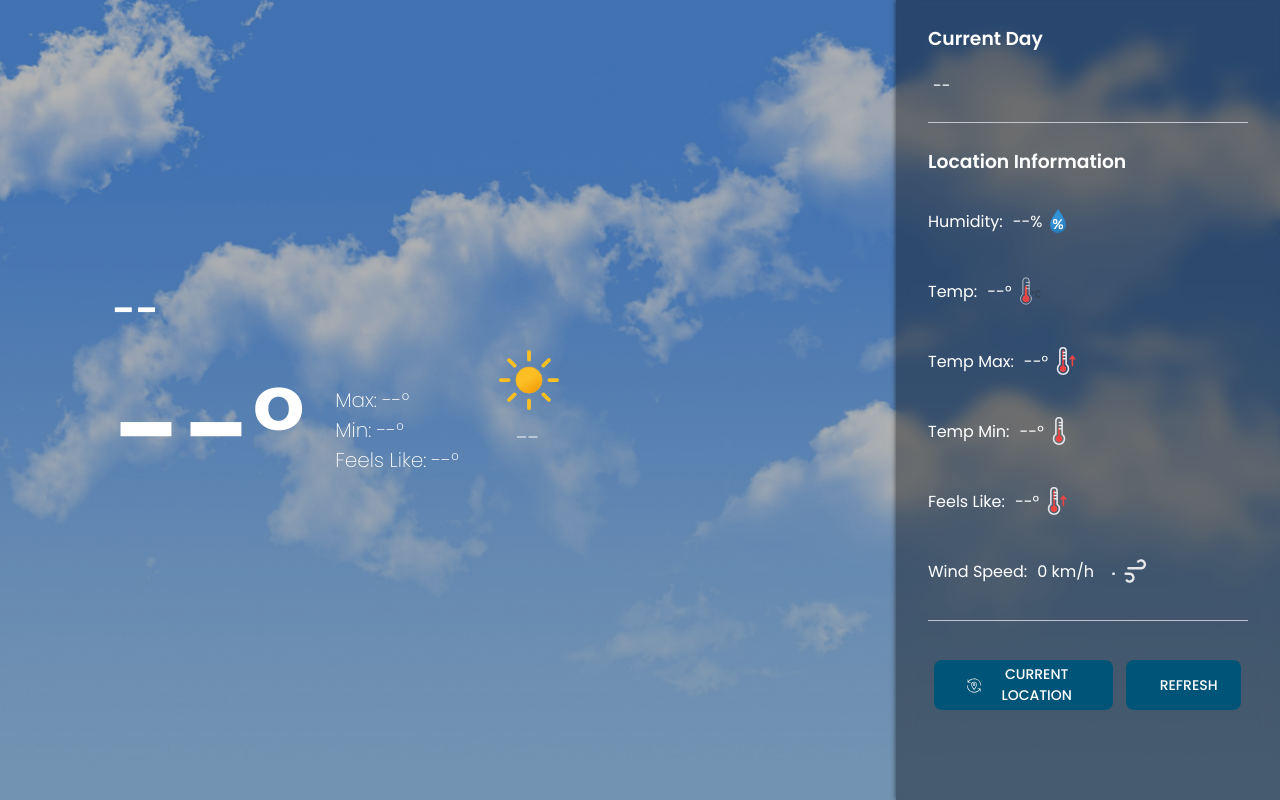
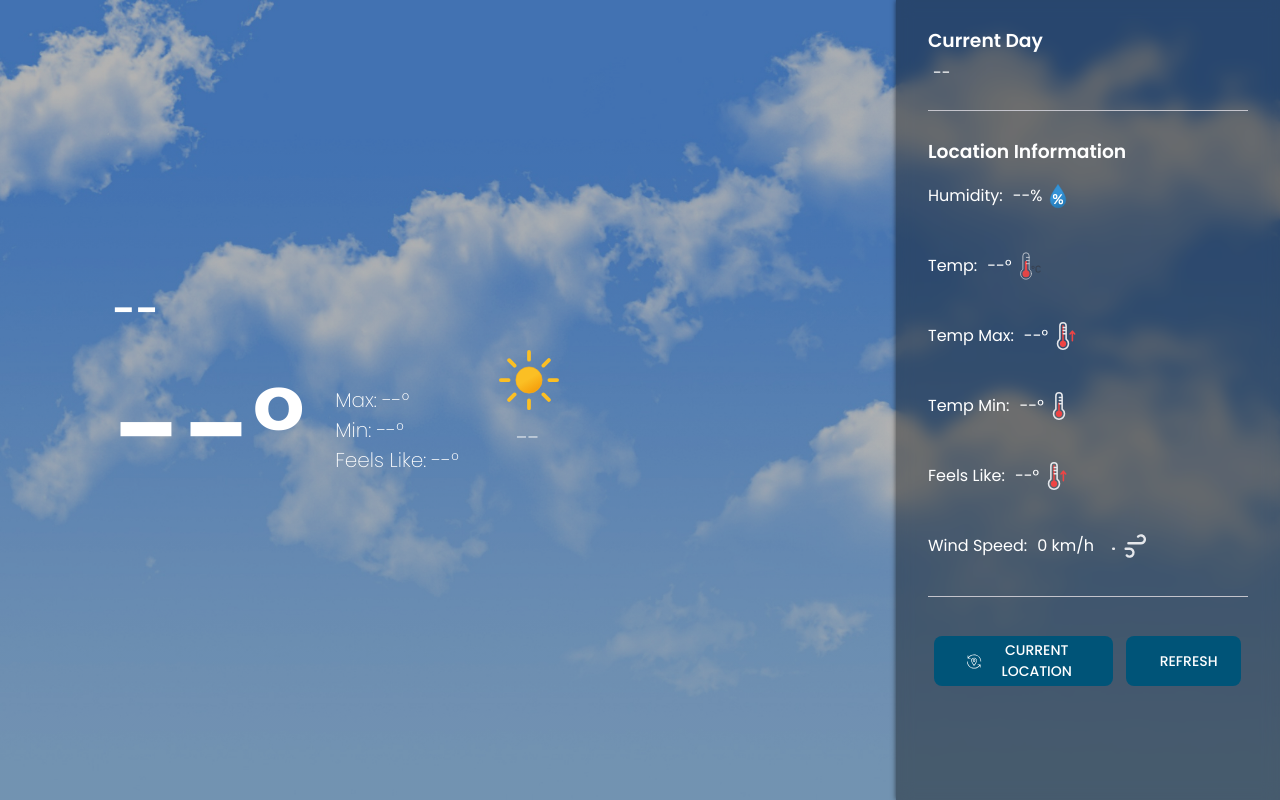
Before and after one commit to LucasDallier/WeatherLocation, a React (Vite) app: page / in a window 1280 px wide. Built offline with nearby package versions, Linux system fonts and the light colour scheme; no server answers.

Commit message:
Implement responsive media 1280x720 and documentation css

```diff
--- a/src/components/ContentRight/SideBarRight/styles.ts
+++ b/src/components/ContentRight/SideBarRight/styles.ts
@@ -18,11 +18,6 @@ export const Container = styled.div`
   backdrop-filter: blur(8px);
   -webkit-backdrop-filter: blur(8px);
 
-  @media (max-height: 720px) {
-    height: none;
-
-    padding: 0rem 2rem;
-  }
   @media (max-height: 900px) {
     padding: 0rem 2rem;
   }
@@ -50,10 +45,10 @@ export const SectionRightTop = styled.div`
     color: ${(props) => props.theme.white};
   }
 
-  @media (max-height: 720px) {
+  @media (max-height: 900px) {
     gap: 5px;
 
-    padding: 1.7rem 0rem;
+    padding: 1.6rem 0rem;
   }
 `;
 
```
